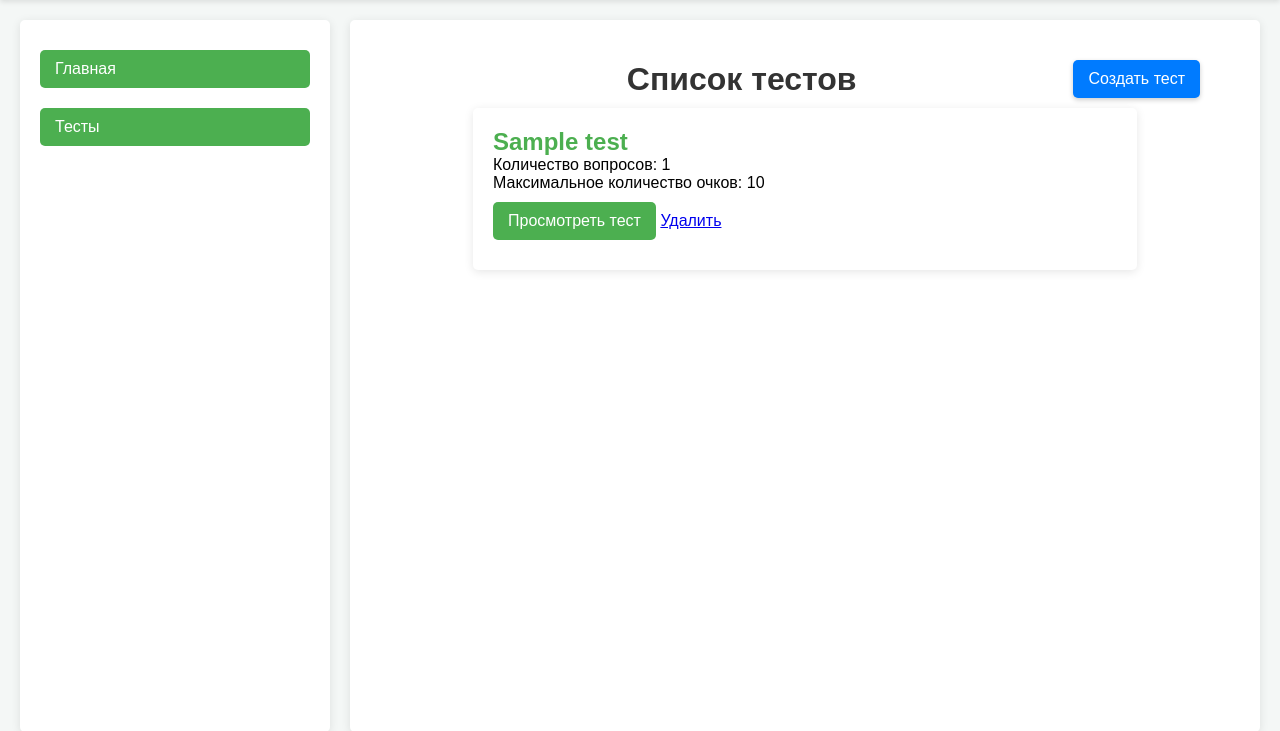
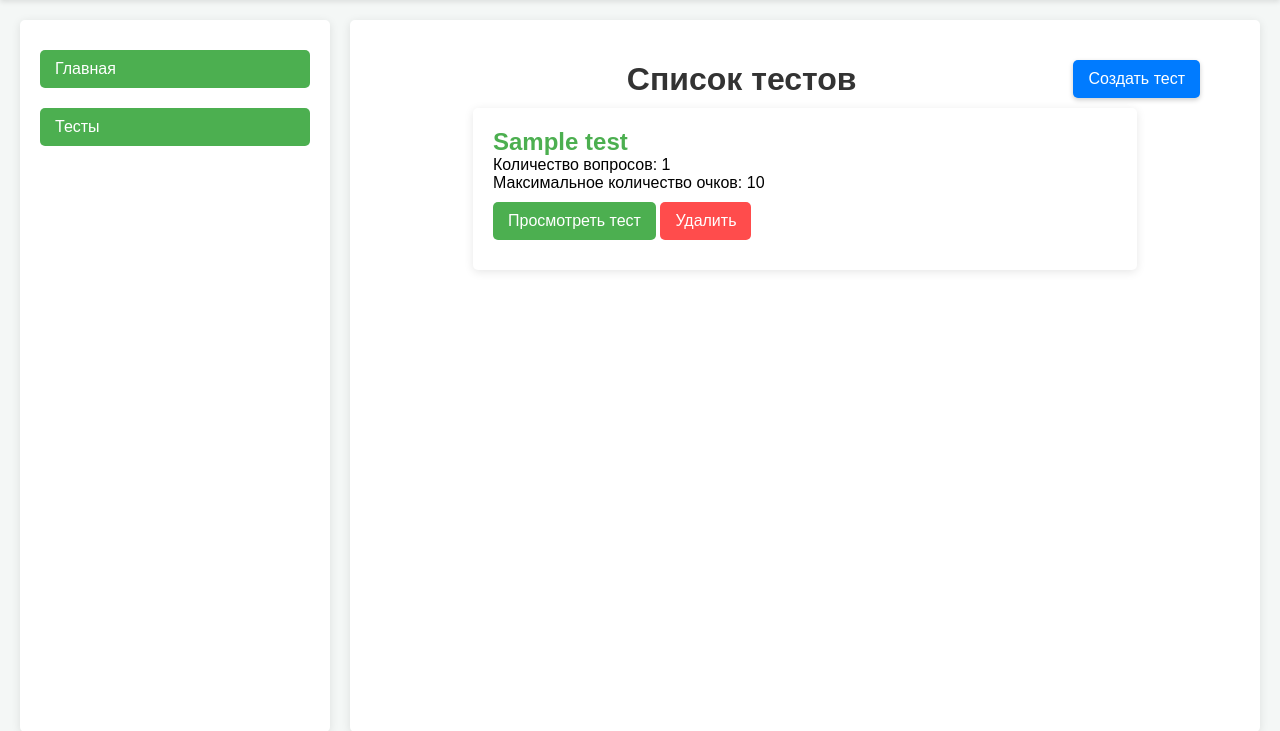
Before and after one commit to LeeGeller/study, a Django app: page /tests/ in a window 1280 px wide. Shown: the part 48-779 px from the top of the page. Run offline with Django 4.2, Linux system fonts and the light colour scheme; a user stored in the database is signed in; tables that the repository leaves empty hold one stand-in row (values such as "Sample post").

Commit message:
Upgrade delete-button

```diff
--- a/study/templates/study/tests_list.html
+++ b/study/templates/study/tests_list.html
@@ -66,6 +66,21 @@
         background-color: #45a049;
     }
 
+    .delete-button {
+        display: inline-block;
+        background-color: #FF4C4C;
+        color: white;
+        padding: 10px 15px;
+        border-radius: 5px;
+        text-decoration: none;
+        transition: background-color 0.3s;
+        margin-top: 10px;
+    }
+
+    .delete-button:hover {
+        background-color: #CC0000; /* Темно-красный цвет при наведении */
+    }
+
     .create-test-button {
         background-color: #007BFF; /* Синий цвет для кнопки */
         color: white;
@@ -95,7 +110,7 @@
             <p>Количество вопросов: {{ test.questions_count }}</p>
             <p>Максимальное количество очков: {{ test.total_score }}</p>
             <a href="{% url 'test_detail' test.pk %}" class="test-button">Просмотреть тест</a>
-            <a href="{% url 'test_delete' test.pk %}" class="btn btn-danger">Удалить</a>
+            <a href="{% url 'test_delete' test.pk %}" class="delete-button">Удалить</a>
         </div>
         {% endfor %}
     </div>
```
